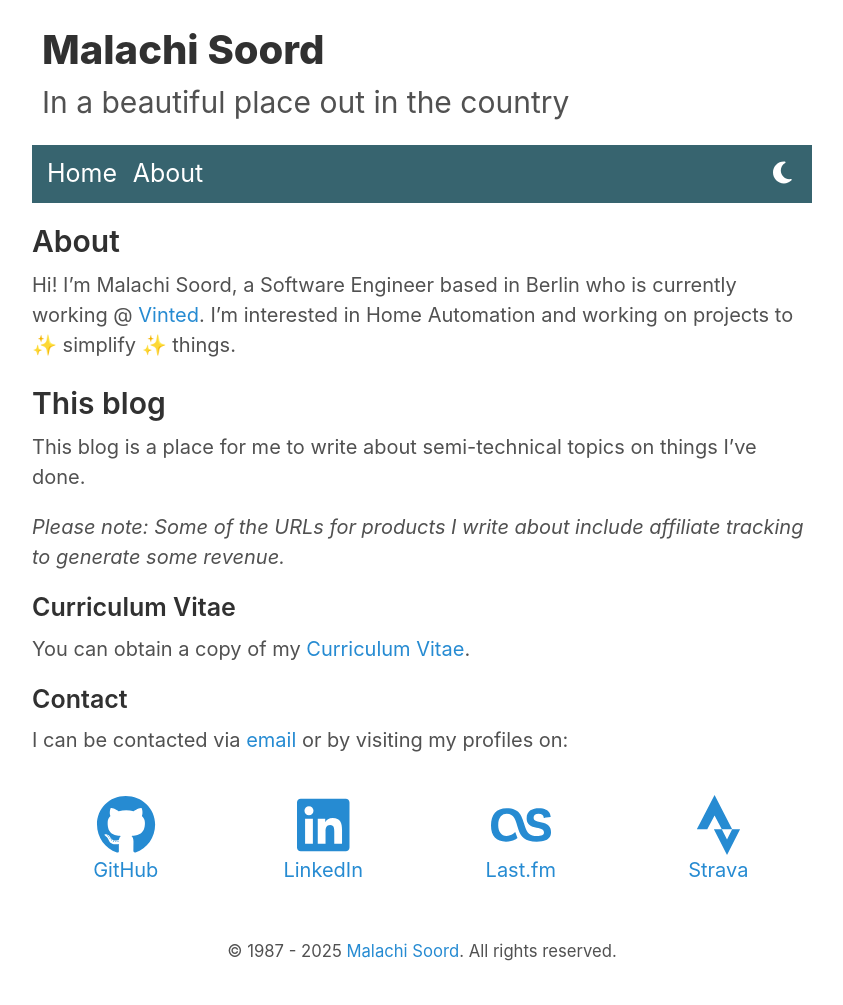
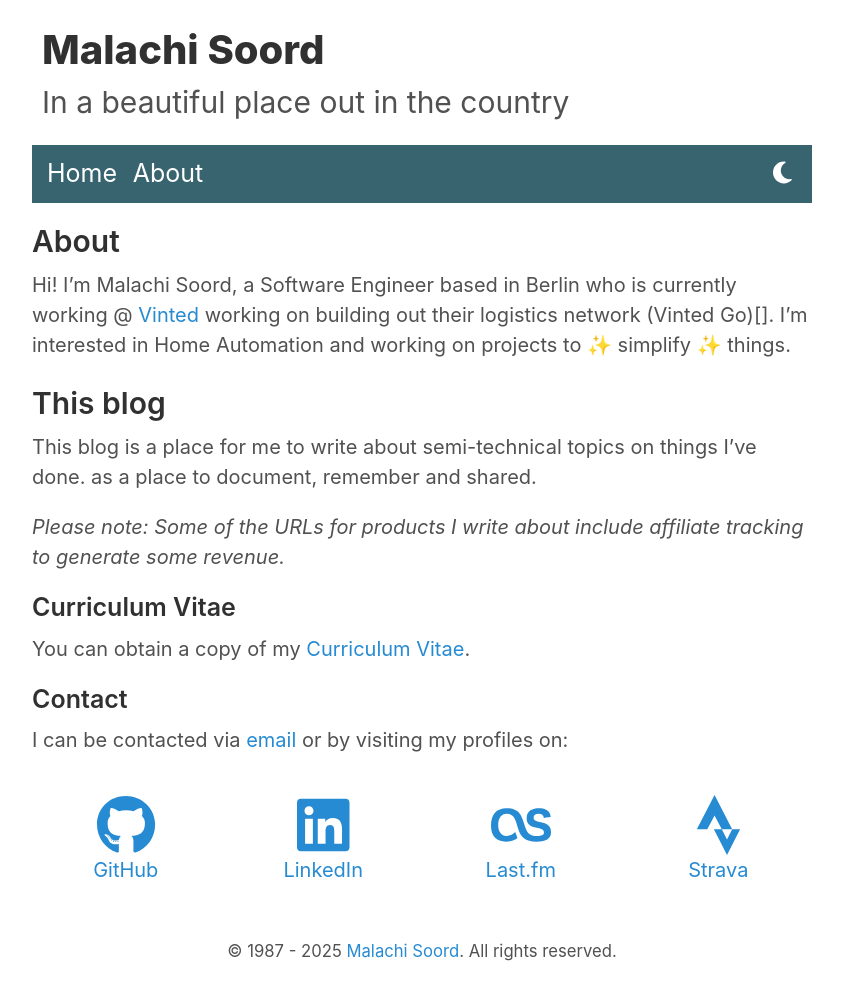
Before and after one commit to inverse/personal-site, a Jekyll site: the page built from about.md, in a window 1280 px wide. Shown: the whole page, without its empty margins (218-1061 px from the left). Built offline with Jekyll 4.4.1, drawn with Linux system fonts in a browser that asks for light colours.

Commit message:
Improve CI

```diff
--- a/_config.yml
+++ b/_config.yml
@@ -1,6 +1,5 @@
 # Permalinks
 permalink: pretty
-
 # Setup
 title: Malachi Soord
 tagline: In a beautiful place out in the country
@@ -10,19 +9,15 @@ ads_on: false
 adsense_id: ca-pub-1828124334332563
 timezone: Europe/Berlin
 url: https://www.malachisoord.com
-
-
 # Assets
 sass:
   sass_dir: _sass
   style: :compressed
-
 # About/contact
 author:
   name: Malachi Soord
   url: https://www.malachisoord.com
   email: me@malachisoord.com
-
 # Gems
 plugins:
   - jekyll-paginate
--- a/about.md
+++ b/about.md
@@ -3,11 +3,11 @@ layout: page
 title: About
 ---
 
-Hi! I'm Malachi Soord, a Software Engineer based in Berlin who is currently working @ [Vinted](https://www.vinted.com/). I'm interested in Home Automation and working on projects to ✨ simplify ✨ things.
+Hi! I'm Malachi Soord, a Software Engineer based in Berlin who is currently working @ [Vinted](https://www.vinted.com/) working on building out their logistics network (Vinted Go)[]. I'm interested in Home Automation and working on projects to ✨ simplify ✨ things.
 
 # This blog
 
-This blog is a place for me to write about semi-technical topics on things I've done.
+This blog is a place for me to write about semi-technical topics on things I've done. as a place to document, remember and shared.
 
 _Please note: Some  of the URLs for products I write about include affiliate tracking to generate some revenue._
 
```
Also changed, not shown: .github/workflows/main.yml (added), .pre-commit-config.yaml.
